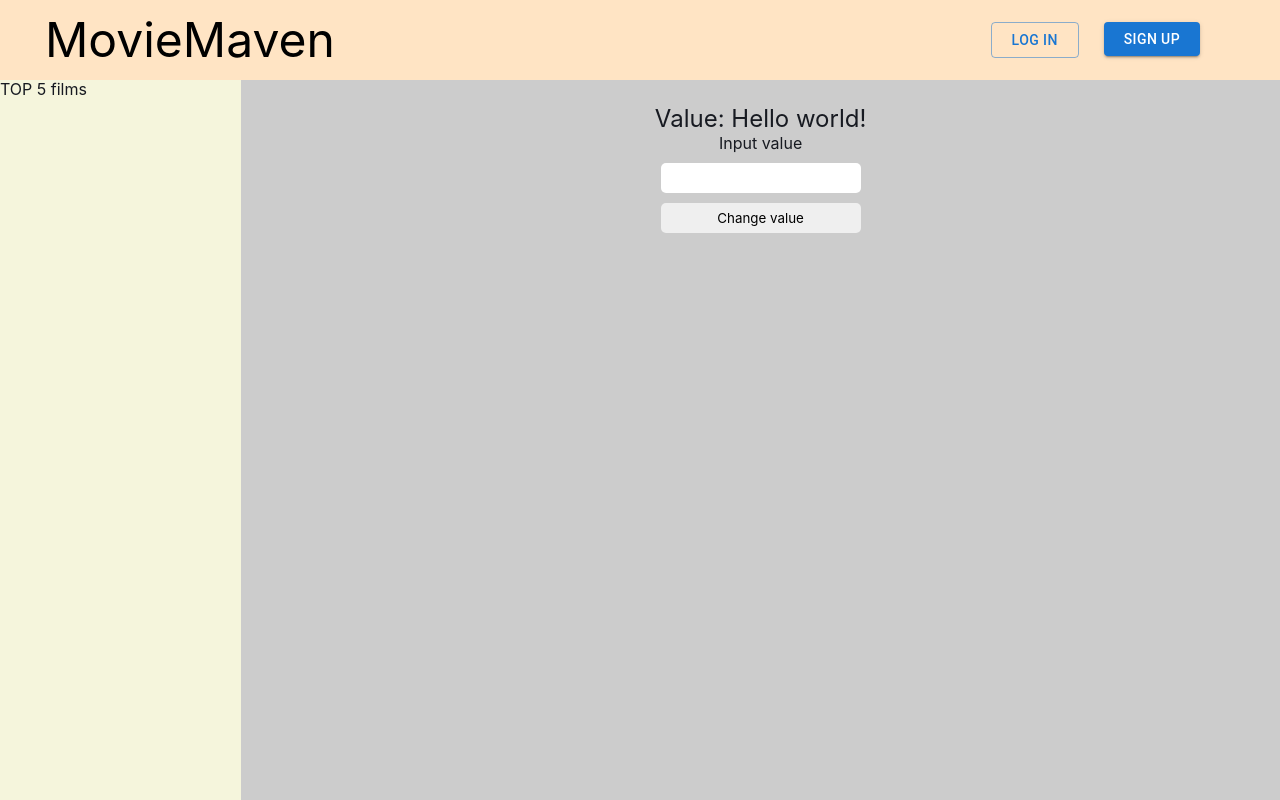
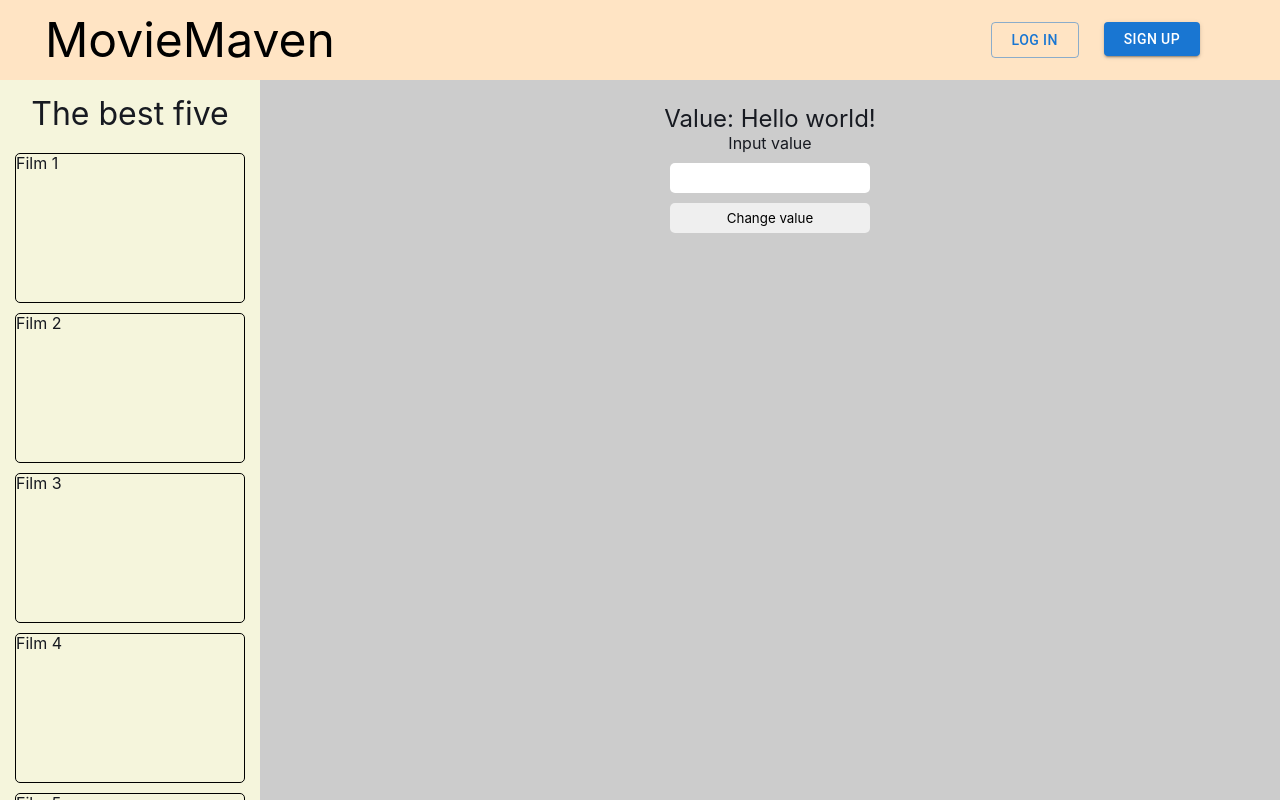
Before and after one commit to De-Real/movie-maven, a React (Create React App) app: page / in a window 1280 px wide. Shown: the top 800 px of the page. Built offline with nearby package versions, Linux system fonts and the light colour scheme.

Commit message:
aside provided with basic styles

```diff
--- a/src/features/movies/components/TopFilmsList.tsx
+++ b/src/features/movies/components/TopFilmsList.tsx
@@ -1,7 +1,19 @@
 import React from "react";
+import { StyledTopFilmsList } from "./styles/TopFilmsList.styled";
 
 const TopFilmsList = () => {
-	return <>TOP 5 films</>;
+	return (
+		<StyledTopFilmsList>
+			<h2> The best five </h2>
+			<ul>
+				<li> Film 1 </li>
+				<li> Film 2</li>
+				<li>Film 3</li>
+				<li> Film 4</li>
+				<li>Film 5</li>
+			</ul>
+		</StyledTopFilmsList>
+	);
 };
 
 export default TopFilmsList;
--- a/src/features/movies/components/styles/FilmsTop.styled.ts
+++ /dev/null
@@ -1 +0,0 @@
-import styled from "styled-components";
--- /dev/null
+++ b/src/features/movies/components/styles/TopFilmsList.styled.ts
@@ -0,0 +1,27 @@
+import styled from "styled-components";
+
+export const StyledTopFilmsList = styled.div`
+	display: flex;
+	flex-direction: column;
+	align-items: center;
+	width: 260px;
+	padding: 15px;
+
+	& h2 {
+		font-size: 32px;
+		margin-bottom: 20px;
+	}
+
+	& ul {
+		display: flex;
+		flex-direction: column;
+		gap: 10px;
+		width: 100%;
+	}
+
+	& li {
+		height: 150px;
+		border: 1px solid black;
+		border-radius: 5px;
+	}
+`;
--- a/src/layout/styles/Aside.styled.ts
+++ b/src/layout/styles/Aside.styled.ts
@@ -1,7 +1,6 @@
 import styled from "styled-components";
 
 export const StyledAside = styled.aside`
-	width: 300px;
 	min-height: 100%;
 	background-color: beige;
 `;
```
